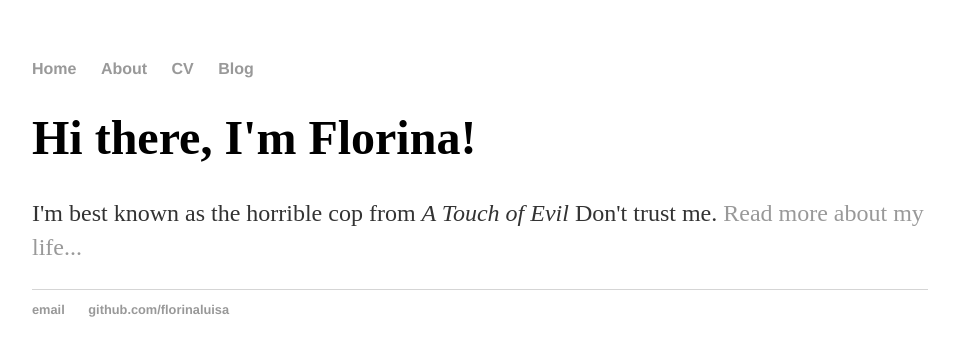
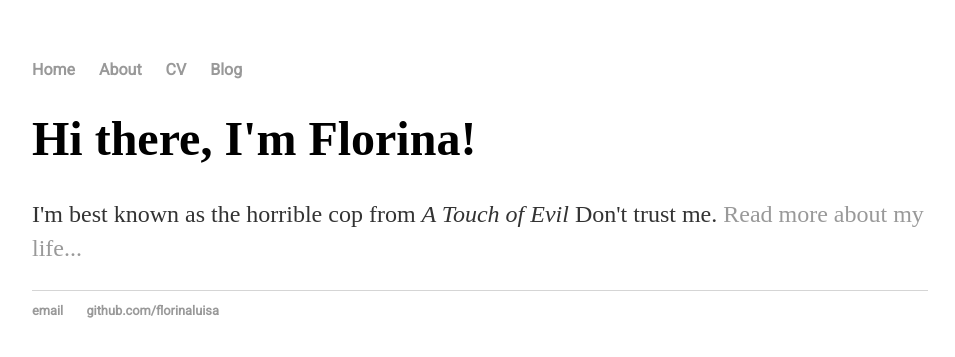
Before and after one commit to Florinaluisa/Test.io, a Jekyll site: the page built from index.html, in a window 1280 px wide. Shown: the top 357 px of the page, without its empty margins (160-1115 px from the left). Built offline with Jekyll 4.4.1, drawn with Linux system fonts in a browser that asks for light colours; some web fonts are replaced.

Commit message:
Update main.css

```diff
--- a/css/main.css
+++ b/css/main.css
@@ -3,7 +3,7 @@ body {
     width: 70%;
 }
 nav ul, footer ul {
-    font-family:'Helvetica', 'Arial', 'Sans-Serif';
+    font-family:'Roboto', sans-serif;;
     padding: 0px;
     list-style: none;
     font-weight: bold;
```
